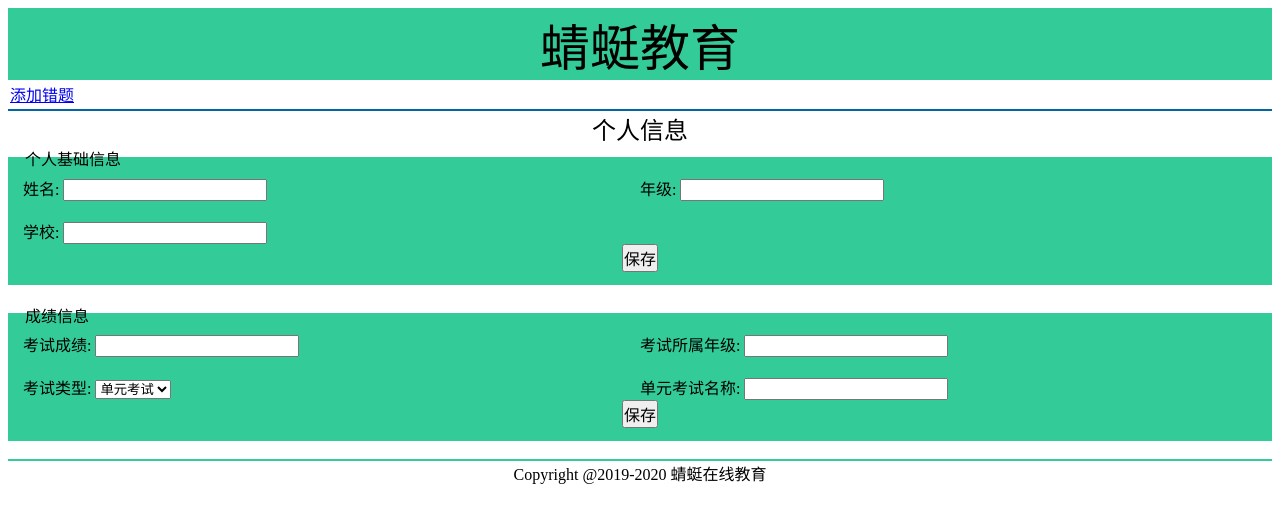
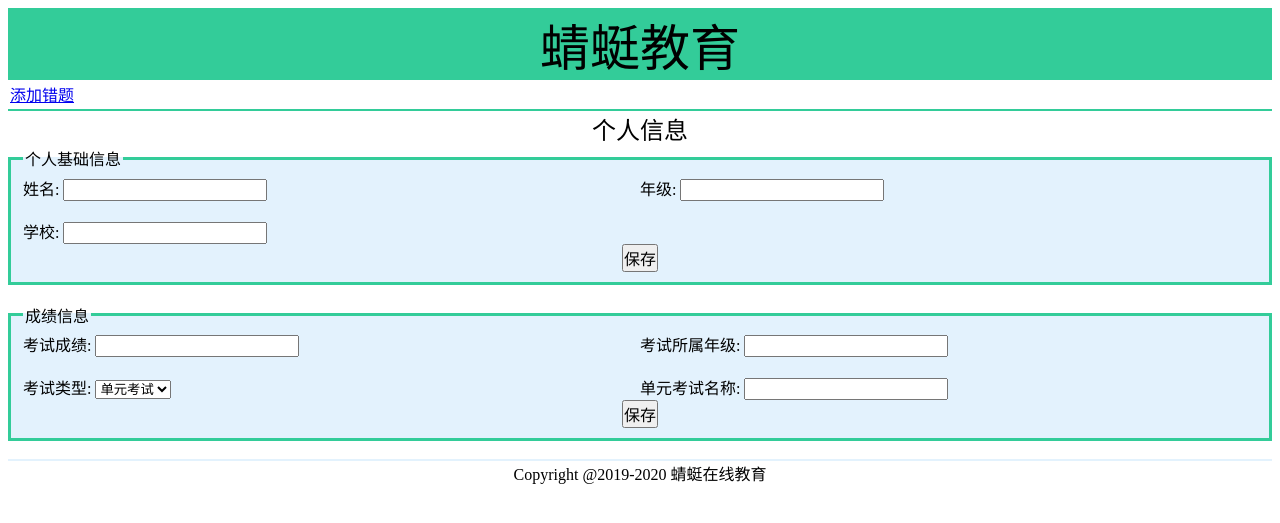
Before and after one commit to littleblock/eduProject, a Flask app: template app/templates/admin/stu_info.html in a window 1280 px wide. Shown: the top 523 px of the page. Run offline with Flask 2, Linux system fonts and the light colour scheme; the template is opened without the code that fills it, so the values that code supplies are empty.

Commit message:
edit models

```diff
--- a/app/templates/admin/stu_info.html
+++ b/app/templates/admin/stu_info.html
@@ -29,7 +29,7 @@ Time: 2020/01/29
             height: 25px;
             margin: 10px auto;
 			padding: 2px;
-            border-bottom: 2px solid #0266a3;
+            border-bottom: 2px solid #3C9;
 			margin:auto
 		}
 		article{
@@ -37,11 +37,11 @@ Time: 2020/01/29
 			font:24px solid bold
 		}
 		footer{
-			border-top:2px solid #3C9;
+			border-top:2px solid #E3F2FD;
 			text-align:center;
 		}
 		fieldset{
-			background:#3C9;
+			background:#E3F2FD;
 			border-style:solid;
 			border-hight:900px;
 			border-width:medium;
```
